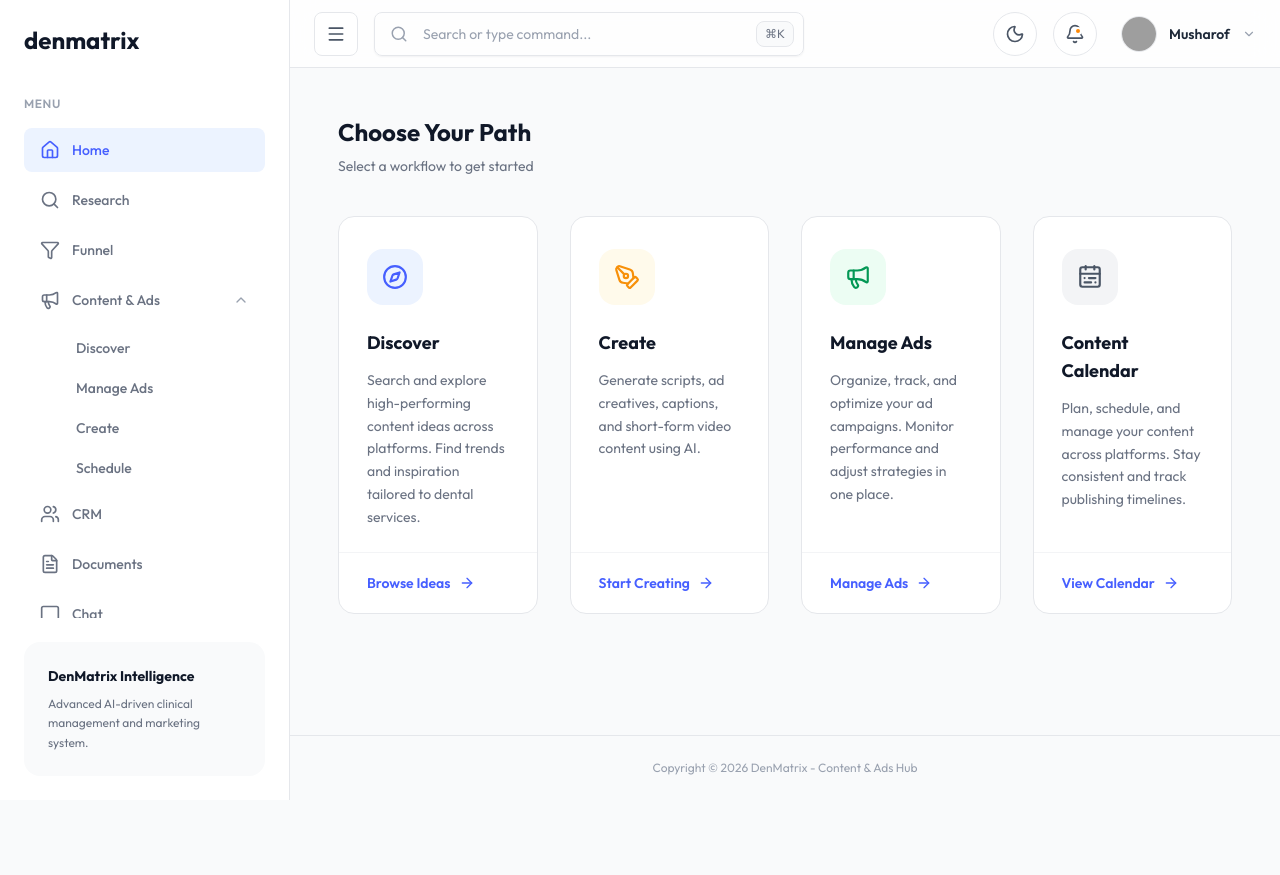
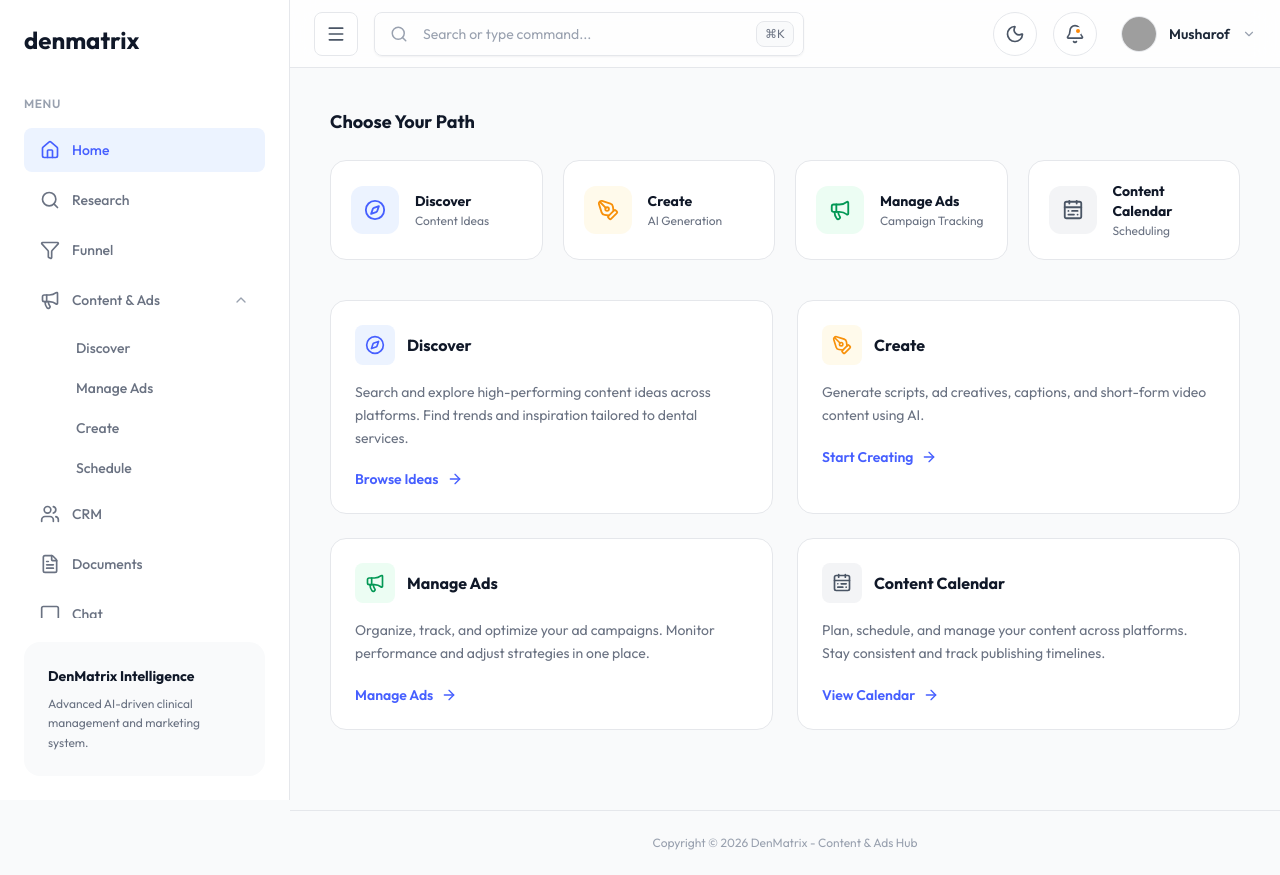
Before and after one commit to EmmaEne/Denmatrix-dashboard-II, a React (Vite) app: page /#/ in a window 1280 px wide. Before the commit the page ends 800 px from the top, so only its background shows below. Built offline with nearby package versions, Linux system fonts and the light colour scheme; grey boxes are pictures that could not be loaded.

Commit message:
updated dashboard

```diff
--- a/src/components/Dashboard.jsx
+++ b/src/components/Dashboard.jsx
@@ -10,6 +10,7 @@ import {
 const hubCards = [
   {
     title: 'Discover',
+    subtitle: 'Content Ideas',
     description: 'Search and explore high-performing content ideas across platforms. Find trends and inspiration tailored to dental services.',
     cta: 'Browse Ideas',
     icon: Compass,
@@ -17,6 +18,7 @@ const hubCards = [
   },
   {
     title: 'Create',
+    subtitle: 'AI Generation',
     description: 'Generate scripts, ad creatives, captions, and short-form video content using AI.',
     cta: 'Start Creating',
     icon: PenTool,
@@ -24,6 +26,7 @@ const hubCards = [
   },
   {
     title: 'Manage Ads',
+    subtitle: 'Campaign Tracking',
     description: 'Organize, track, and optimize your ad campaigns. Monitor performance and adjust strategies in one place.',
     cta: 'Manage Ads',
     icon: Megaphone,
@@ -31,6 +34,7 @@ const hubCards = [
   },
   {
     title: 'Content Calendar',
+    subtitle: 'Scheduling',
     description: 'Plan, schedule, and manage your content across platforms. Stay consistent and track publishing timelines.',
     cta: 'View Calendar',
     icon: CalendarRange,
@@ -40,47 +44,64 @@ const hubCards = [
 
 export default function Dashboard() {
   return (
-    <div className="p-8 lg:p-12 transition-colors">
-      <div className="mb-10">
-        <h2 className="text-2xl font-bold text-gray-900 dark:text-white">Choose Your Path</h2>
-        <p className="mt-2 text-sm text-gray-500 dark:text-gray-400">Select a workflow to get started</p>
+    <div className="p-6 lg:p-10 transition-colors">
+      {/* Section title - matching original "Quick Access Hub" style */}
+      <div className="mb-6">
+        <h2 className="text-lg font-bold text-gray-900 dark:text-white">Choose Your Path</h2>
       </div>
 
-      <div className="grid grid-cols-1 gap-8 sm:grid-cols-2 xl:grid-cols-4">
+      {/* Quick Access Row - matching original compact horizontal card style */}
+      <div className="grid grid-cols-1 gap-5 sm:grid-cols-2 xl:grid-cols-4 mb-10">
         {hubCards.map((card, i) => {
           const Icon = card.icon
           return (
-            <div key={i} className="group flex flex-col rounded-2xl border border-gray-200 bg-white transition-all hover:shadow-theme-md dark:border-gray-800 dark:bg-white/[0.04] cursor-pointer">
-              {/* Icon area with generous top space */}
-              <div className="px-7 pt-8 pb-2">
-                <div className={`flex h-14 w-14 items-center justify-center rounded-2xl transition-colors ${
+            <a
+              key={i}
+              href={card.cta === 'Browse Ideas' ? '#/content/discover' : '#'}
+              className="group flex items-center gap-4 rounded-2xl border border-gray-200 bg-white px-5 py-5 transition-all hover:shadow-theme-md dark:border-gray-800 dark:bg-white/[0.03] cursor-pointer"
+            >
+              <div className={`flex h-12 w-12 shrink-0 items-center justify-center rounded-xl transition-colors ${
                 card.color === 'blue' ? 'bg-brand-50 text-brand-500 dark:bg-brand-500/10' :
                 card.color === 'orange' ? 'bg-warning-50 text-warning-500 dark:bg-warning-500/10' :
                 card.color === 'green' ? 'bg-success-50 text-success-600 dark:bg-success-500/10' :
                 'bg-gray-100 text-gray-600 dark:bg-white/5 dark:text-gray-400'
               }`}>
-                  <Icon size={26} />
+                <Icon size={22} />
+              </div>
+              <div>
+                <h3 className="text-sm font-bold text-gray-900 dark:text-white">{card.title}</h3>
+                <p className="text-xs text-gray-500 dark:text-gray-400 mt-0.5">{card.subtitle}</p>
+              </div>
+            </a>
+          )
+        })}
+      </div>
+
+      {/* Expanded detail cards below - for users who want more info */}
+      <div className="grid grid-cols-1 gap-6 sm:grid-cols-2 mb-10">
+        {hubCards.map((card, i) => {
+          const Icon = card.icon
+          return (
+            <div key={i} className="group rounded-2xl border border-gray-200 bg-white p-6 transition-all hover:shadow-theme-md dark:border-gray-800 dark:bg-white/[0.03]">
+              <div className="flex items-start justify-between mb-4">
+                <div className="flex items-center gap-3">
+                  <div className={`flex h-10 w-10 shrink-0 items-center justify-center rounded-lg transition-colors ${
+                    card.color === 'blue' ? 'bg-brand-50 text-brand-500 dark:bg-brand-500/10' :
+                    card.color === 'orange' ? 'bg-warning-50 text-warning-500 dark:bg-warning-500/10' :
+                    card.color === 'green' ? 'bg-success-50 text-success-600 dark:bg-success-500/10' :
+                    'bg-gray-100 text-gray-600 dark:bg-white/5 dark:text-gray-400'
+                  }`}>
+                    <Icon size={20} />
+                  </div>
+                  <h3 className="text-base font-bold text-gray-900 dark:text-white">{card.title}</h3>
                 </div>
               </div>
-
-              {/* Title */}
-              <div className="px-7 pt-4 pb-3">
-                <h3 className="text-lg font-bold text-gray-900 dark:text-white">{card.title}</h3>
-              </div>
-
-              {/* Description with breathing room */}
-              <div className="px-7 pb-6 flex-1">
-                <p className="text-sm leading-relaxed text-gray-500 dark:text-gray-400">
+              <p className="text-sm leading-relaxed text-gray-500 dark:text-gray-400 mb-5">
                 {card.description}
               </p>
-              </div>
-
-              {/* CTA with top border for visual separation */}
-              <div className="px-7 py-5 border-t border-gray-100 dark:border-gray-800">
-                <div className="flex items-center gap-2 text-sm font-semibold text-brand-500 group-hover:underline">
+              <div className="flex items-center gap-2 text-sm font-semibold text-brand-500 cursor-pointer group-hover:underline">
                 {card.cta}
                 <ArrowRight size={16} className="transition-transform group-hover:translate-x-1" />
-                </div>
               </div>
             </div>
           )
```
Lines whose indentation alone changed are shown as unchanged.
